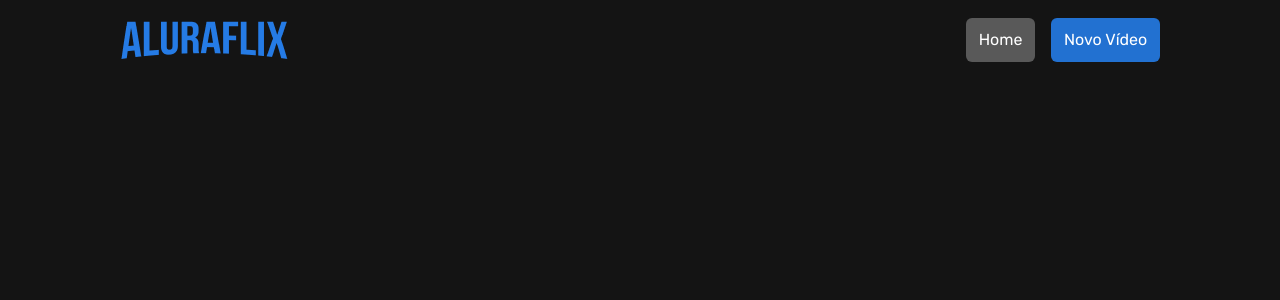
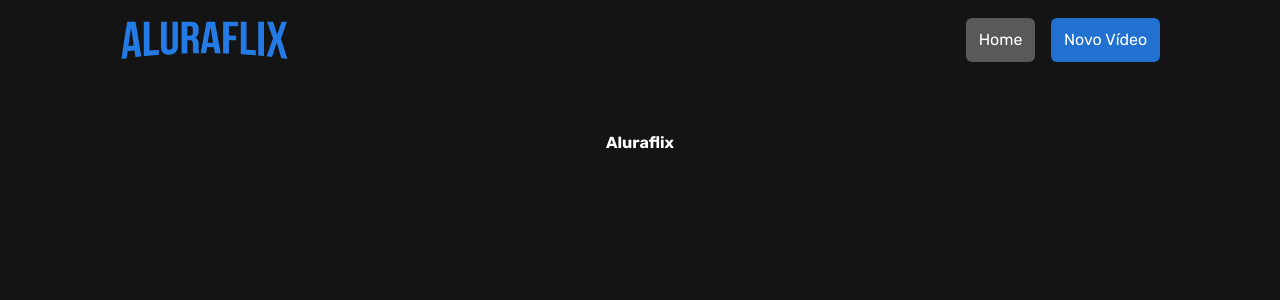
Before and after one commit to AlissonSilva07/desafio-aluraflix, a React (Vite) app: page / in a window 1280 px wide. Shown: the top 300 px of the page. Built offline with nearby package versions, Linux system fonts and the light colour scheme.

Commit message:
criar o componente footer

```diff
--- /dev/null
+++ b/src/components/Footer/index.jsx
@@ -0,0 +1,21 @@
+import styled from "styled-components"
+
+const FooterStyle = styled.footer`
+    width: 100%;
+    height: 125px;
+    display: flex;
+    align-items: center;
+    justify-content: center;
+    color: var(--bg-branco);
+    font-weight: bold;
+`
+
+function Footer() {
+    return (
+        <FooterStyle>
+            <p>Aluraflix</p>
+        </FooterStyle>
+    )
+}
+
+export default Footer
--- a/src/components/Header/index.jsx
+++ b/src/components/Header/index.jsx
@@ -8,6 +8,14 @@ const Nav = styled.nav`
   display: flex;
   align-items: center;
   justify-content: space-between;
+
+  @media (max-width: 768px) {
+    padding: 32px;
+  }
+
+  @media (max-width: 768px) {
+    padding: 16px;
+  }
 `;
 
 const FlexHorizontal = styled.div`
--- a/src/pages/PaginaBase/index.jsx
+++ b/src/pages/PaginaBase/index.jsx
@@ -1,10 +1,12 @@
 import EstilosGlobais from "../../components/EstilosGlobais";
+import Footer from "../../components/Footer";
 import Header from "../../components/Header";
 
 function PaginaBase() {
   return <main>
     <EstilosGlobais />
     <Header />
+    <Footer />
   </main>;
 }
 
```
Also changed, not shown: src/assets/Logo.svg (deleted).
